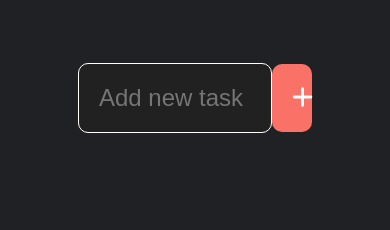
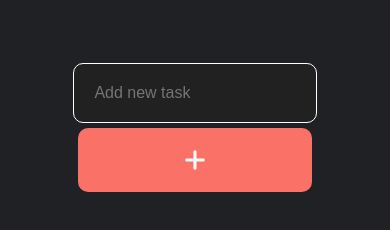
Before and after one commit to userrounakk/JavaScript30, a plain HTML site: page DayFifteen/index.html in a window 390 px wide. Shown: the part 154-384 px from the top of the page. Drawn offline with Linux system fonts and the light colour scheme.

Commit message:
DayFifteen

```diff
--- a/DayFifteen/index.html
+++ b/DayFifteen/index.html
@@ -21,7 +21,7 @@
             <div id="tasks-list">
             </div>
             <form action="" id="add-task">
-                <input type="text" placeholder="Add new task" id="new-task">
+                <input type="text" placeholder="Add new task" id="new-task" required>
                 <button type="submit" id="submit"><i class="fa-solid fa-plus"></i></button>
             </form>
         </section>
--- a/DayFifteen/script.js
+++ b/DayFifteen/script.js
@@ -15,6 +15,7 @@ showTasks();
 
 function addTask(e) {
     e.preventDefault();
+    if (newTask.value == '') return;
     tasks.push({
         task: newTask.value,
         isCompleted: false,
--- a/DayFifteen/style.scss
+++ b/DayFifteen/style.scss
@@ -63,17 +63,44 @@ body{
         font-size: 1.5rem;
     }
     button{
+        display: flex;
         width: 8%;
         height: auto;
-        padding:20px;
+        padding: 20px;
         border-radius: 10px;
         border: none;
         background-color: #FA7167;
         font-size: 1.5rem;
         color: #fff;
+        justify-content: center;
+        align-items: center;
     }
-}
+
+    }
 }
 main{
     margin-top: 10vh;
 }
+
+@media screen and (max-width:500px) {
+    body{
+        section{
+            font-size: 1rem;
+        }
+
+        form{
+
+            flex-direction: column;
+            input{
+                font-size: 1rem;
+            }
+            button{
+            width: 100%;
+        }
+        }
+
+        // input{
+        //     width: 100%;
+        // }
+    }
+}
```
Also changed, not shown: DayFifteen/style.css, 1 other file.
